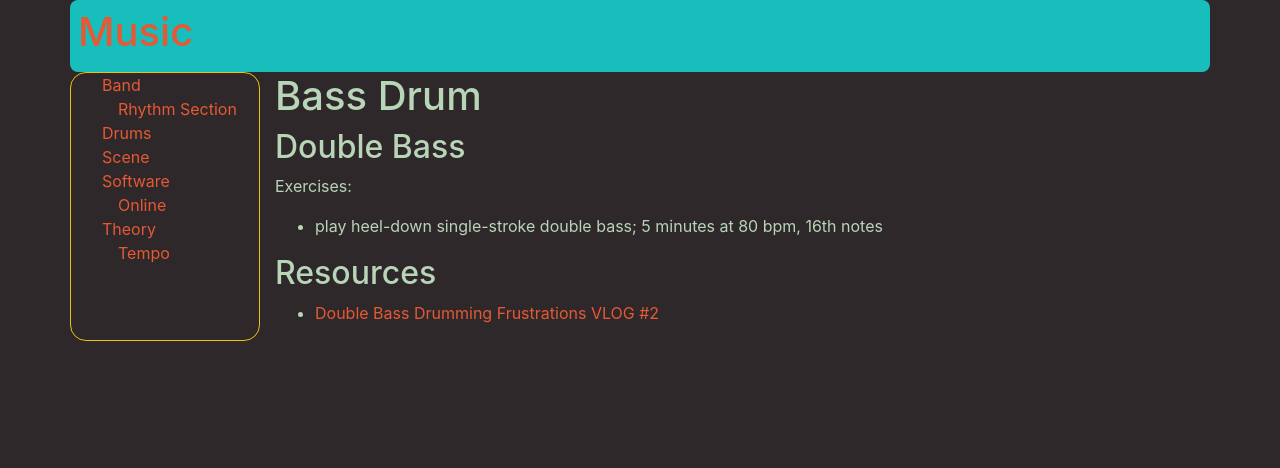
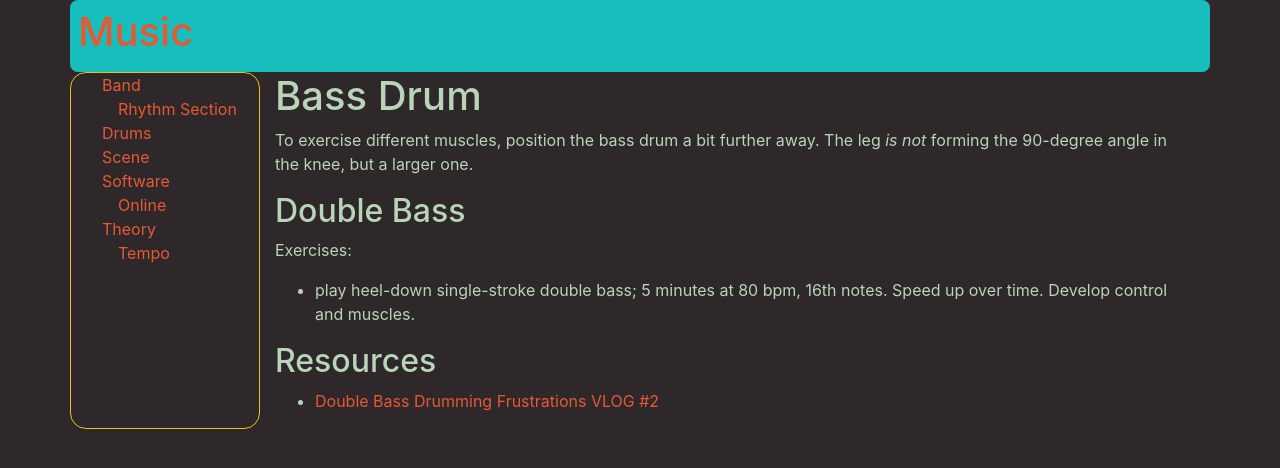
Before and after one commit to MisterY/music-site, a Jekyll site: the page built from drums/bass.md, in a window 1280 px wide. Shown: the top 468 px of the page. Built offline with Jekyll 4.4.1, drawn with Linux system fonts in a browser that asks for light colours; nearby versions of some CDN libraries; our own code applies the rules of GitHub Pages for plain Markdown files.

Commit message:
correct posture for legs

```diff
--- a/drums/bass.md
+++ b/drums/bass.md
@@ -1,10 +1,12 @@
 # Bass Drum
+
+To exercise different muscles, position the bass drum a bit further away. The leg *is not* forming the 90-degree angle in the knee, but a larger one.
 
 ## Double Bass
 
 Exercises:
 
-- play heel-down single-stroke double bass; 5 minutes at 80 bpm, 16th notes
+- play heel-down single-stroke double bass; 5 minutes at 80 bpm, 16th notes. Speed up over time. Develop control and muscles.
 
 ## Resources
 
```
